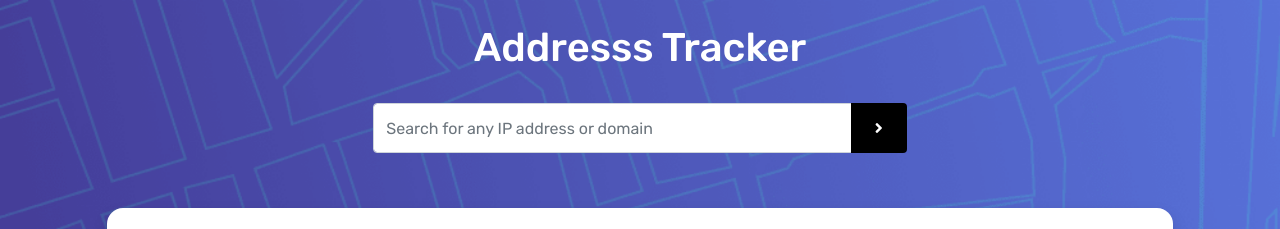
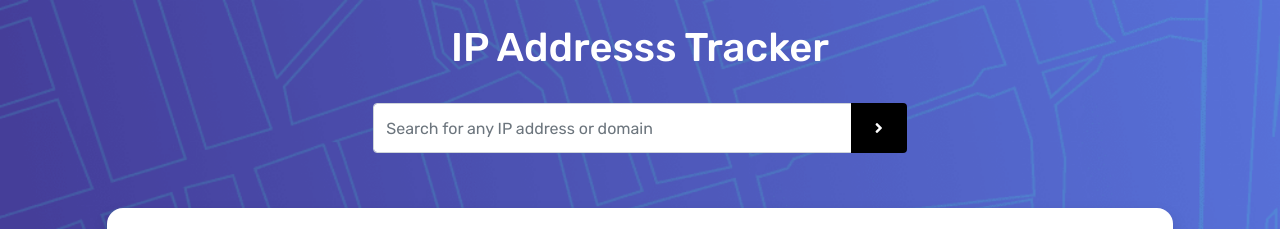
Before and after one commit to Medici305/IP_Address_Tracker, a plain HTML site: page index.html in a window 1280 px wide. Shown: the top 229 px of the page. Drawn offline with nearby package versions, Linux system fonts and the light colour scheme.

Commit message:
7. Title alteration.

```diff
--- a/index.html
+++ b/index.html
@@ -18,7 +18,7 @@
         <div class="row header justify-content-center">
             <div class="col-10">
                 <!-- 1.1 Title -->
-                <h1 class="text-white text-center pt-4 pb-2"><a href="./index.html">Addresss Tracker</a></h1>
+                <h1 class="text-white text-center pt-4 pb-2"><a href="./index.html">IP Addresss Tracker</a></h1>
                 <!-- 1.2 Input  -->
                 <div class="row h-25 justify-content-center align-items-center">
                     <div class="col-lg-6 px-0 search-address">
```
